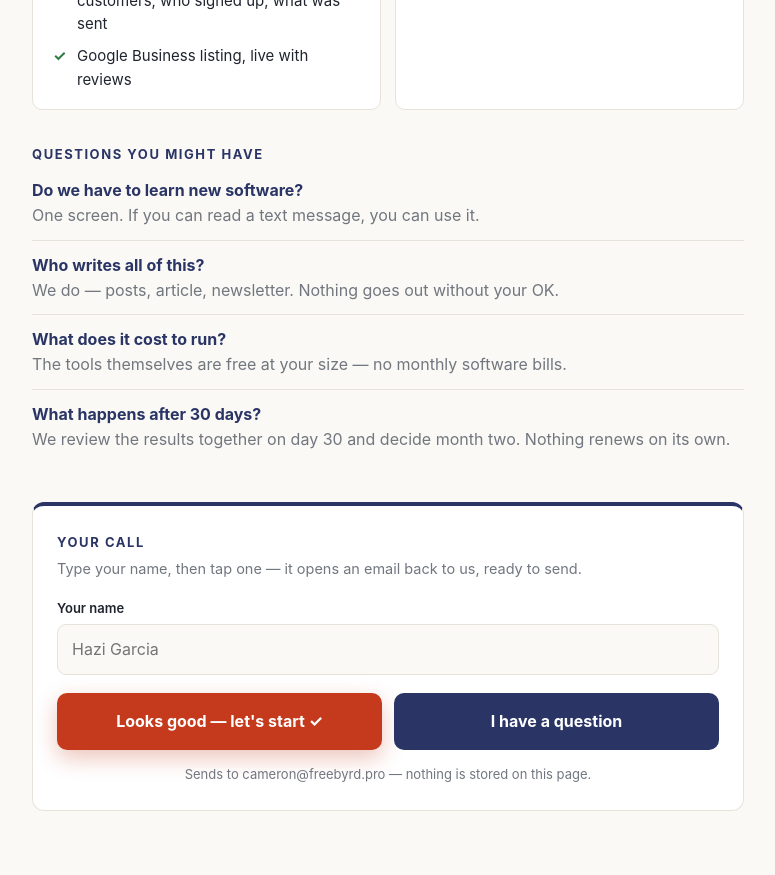
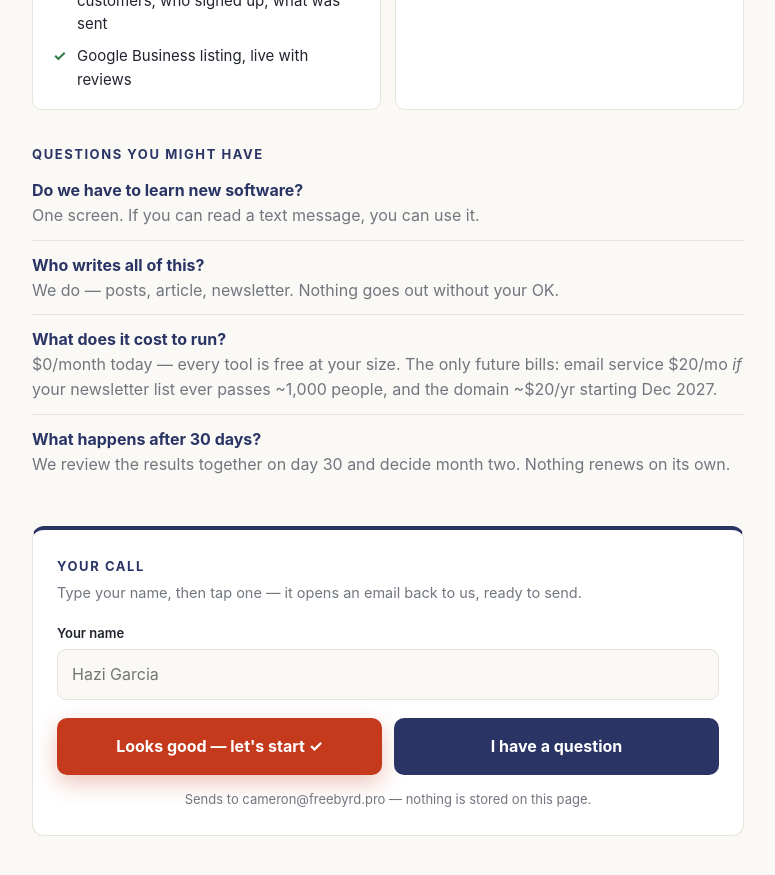
Before and after one commit to FreeByrd26/jvghvac.com-, a Jekyll site: the page built from plan.html, in a window 1280 px wide and 900 px high, scrolled down 1175 px. Shown: the top 875 px of the window, without its empty margins (252-1027 px from the left). Built offline with Jekyll 4.4.1, drawn with Linux system fonts in a browser that asks for light colours.

Commit message:
Plan page: clear running-costs answer
Co-Authored-By: Claude Fable 5 <noreply@anthropic.com>

```diff
--- a/plan.html
+++ b/plan.html
@@ -113,7 +113,7 @@ sitemap: false
   <div class="faq">
     <div class="qa"><p class="q">Do we have to learn new software?</p><p class="a">One screen. If you can read a text message, you can use it.</p></div>
     <div class="qa"><p class="q">Who writes all of this?</p><p class="a">We do — posts, article, newsletter. Nothing goes out without your OK.</p></div>
-    <div class="qa"><p class="q">What does it cost to run?</p><p class="a">The tools themselves are free at your size — no monthly software bills.</p></div>
+    <div class="qa"><p class="q">What does it cost to run?</p><p class="a">$0/month today — every tool is free at your size. The only future bills: email service $20/mo <em>if</em> your newsletter list ever passes ~1,000 people, and the domain ~$20/yr starting Dec 2027.</p></div>
     <div class="qa"><p class="q">What happens after 30 days?</p><p class="a">We review the results together on day 30 and decide month two. Nothing renews on its own.</p></div>
   </div>
 
```
